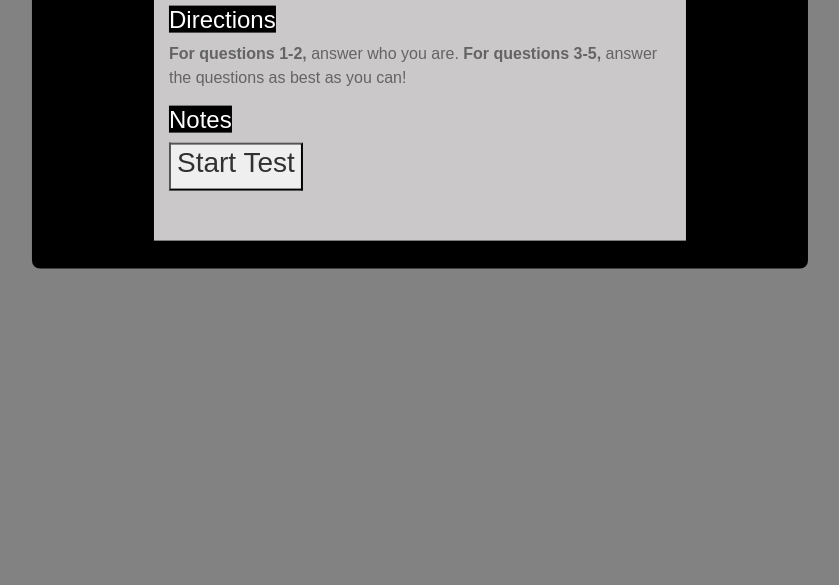
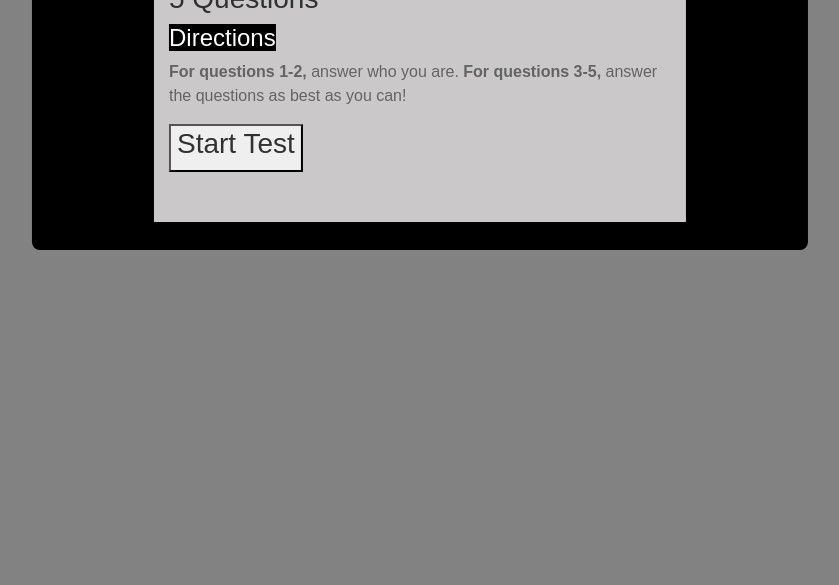
Before and after one commit to Aayan2006/HomePageQuiz, a plain HTML site: page index.html in a window 1280 px wide. Shown: the part 215-800 px from the top of the page, without its empty margins (220-1059 px from the left). Drawn offline with nearby package versions, Linux system fonts and the light colour scheme.

Commit message:
Update index.html

```diff
--- a/index.html
+++ b/index.html
@@ -79,7 +79,6 @@
                 <h3>5 Questions</h3>
                 <h4> <span style="background-color: black;"> Directions </span> </h4>
                 <p><b> For questions 1-2,</b> answer who you are. <b>For questions 3-5,</b> answer the questions as best as you can!</p>
-                <h4><span style="background-color: black;"> Notes </span></h4>
                 <button>
                     <a href="https://aayan2006.github.io/ankit/" target="_top"><h3>Start Test</h3></a>
                 </button>
```
